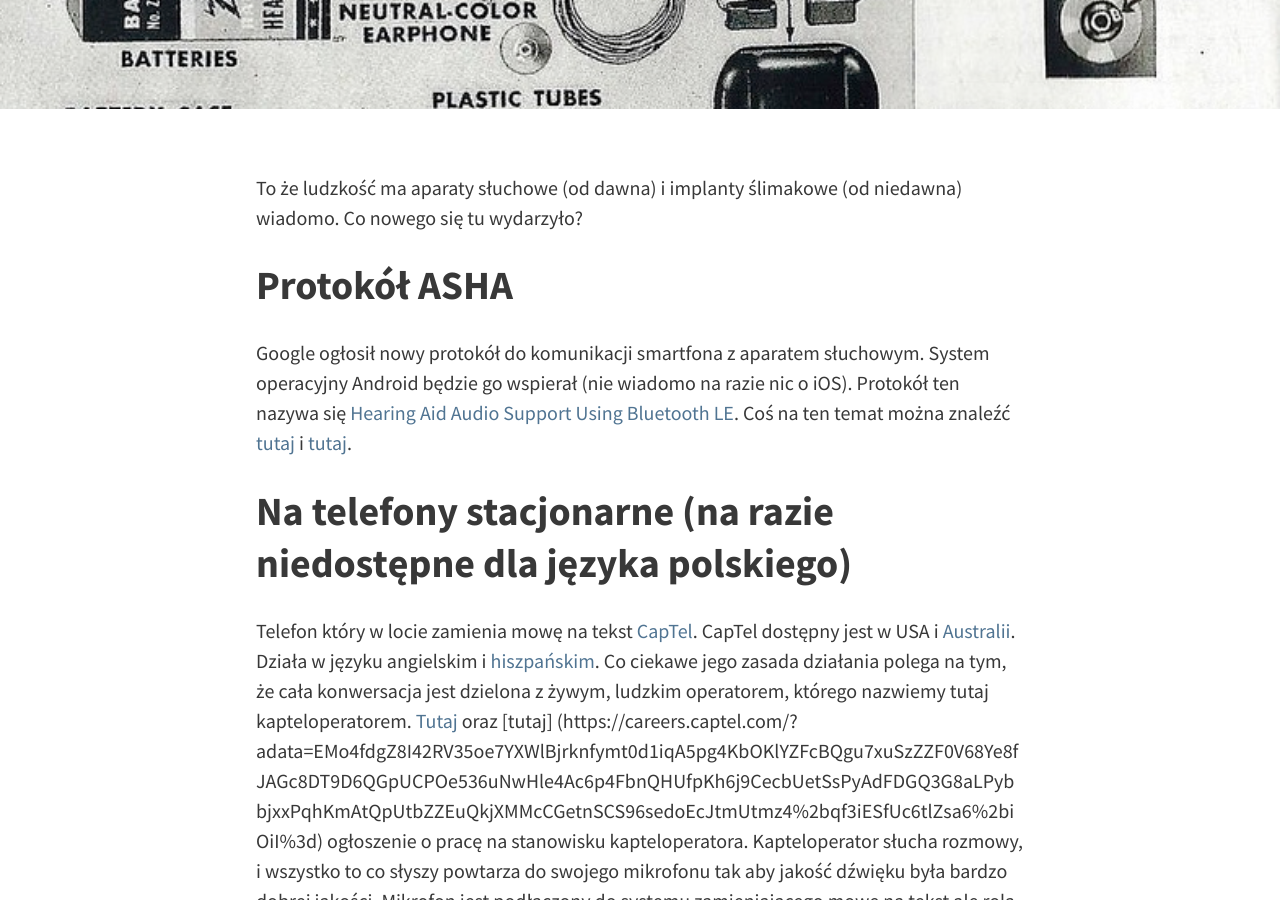
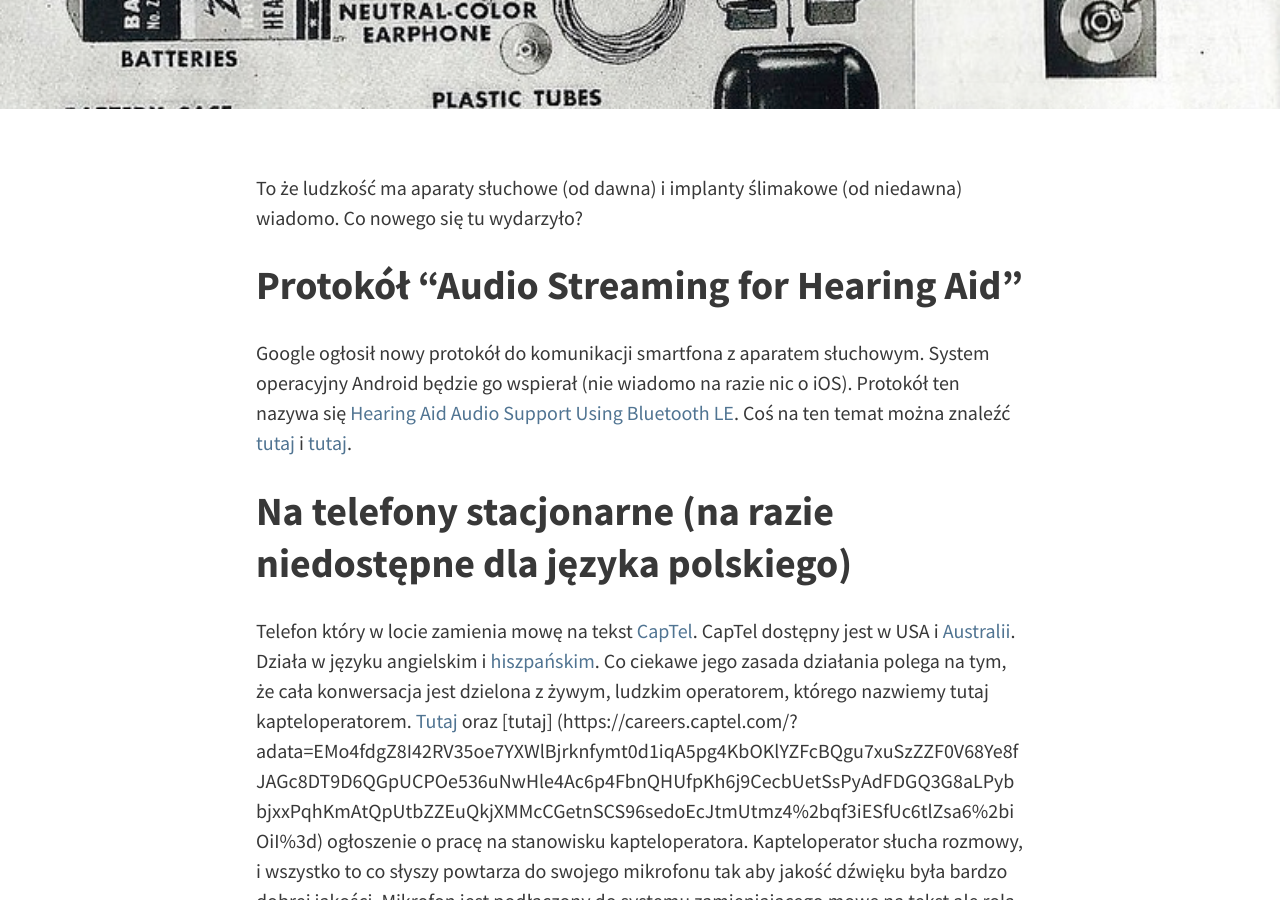
Before and after one commit to SigmaNgo/SigmaNgo.github.io, a Jekyll site: the page built from _posts/2018-10-26-technologie-dla-nieslyszacych.md, in a window 1280 px wide and 900 px high, scrolled down 312 px. Built offline with Jekyll 4.4.1, drawn with Linux system fonts in a browser that asks for light colours; comment, search, counter and statistics services are not loaded.

Commit message:
Update 2018-10-26-technologie-dla-nieslyszacych.md

```diff
--- a/_posts/2018-10-26-technologie-dla-nieslyszacych.md
+++ b/_posts/2018-10-26-technologie-dla-nieslyszacych.md
@@ -7,7 +7,7 @@ tags: [tech4good, tech4deaf, Android]
 ---
 To że ludzkość ma aparaty słuchowe (od dawna) i implanty ślimakowe (od niedawna) wiadomo. Co nowego się tu wydarzyło?
 
-## Protokół ASHA
+## Protokół "Audio Streaming for Hearing Aid"
 Google ogłosił nowy protokół do komunikacji smartfona z aparatem słuchowym. System operacyjny Android będzie go wspierał (nie wiadomo na razie nic o iOS). Protokół ten nazywa się [Hearing Aid Audio Support Using Bluetooth LE](https://source.android.com/devices/bluetooth/asha). Coś na ten temat można znaleźć [tutaj](https://www.hearingaidknow.com/made-for-android-coming-next-year) i [tutaj](https://www.theverge.com/circuitbreaker/2018/8/16/17701902/google-native-hearing-aid-support-android-gn-hearing).
 
 
```
